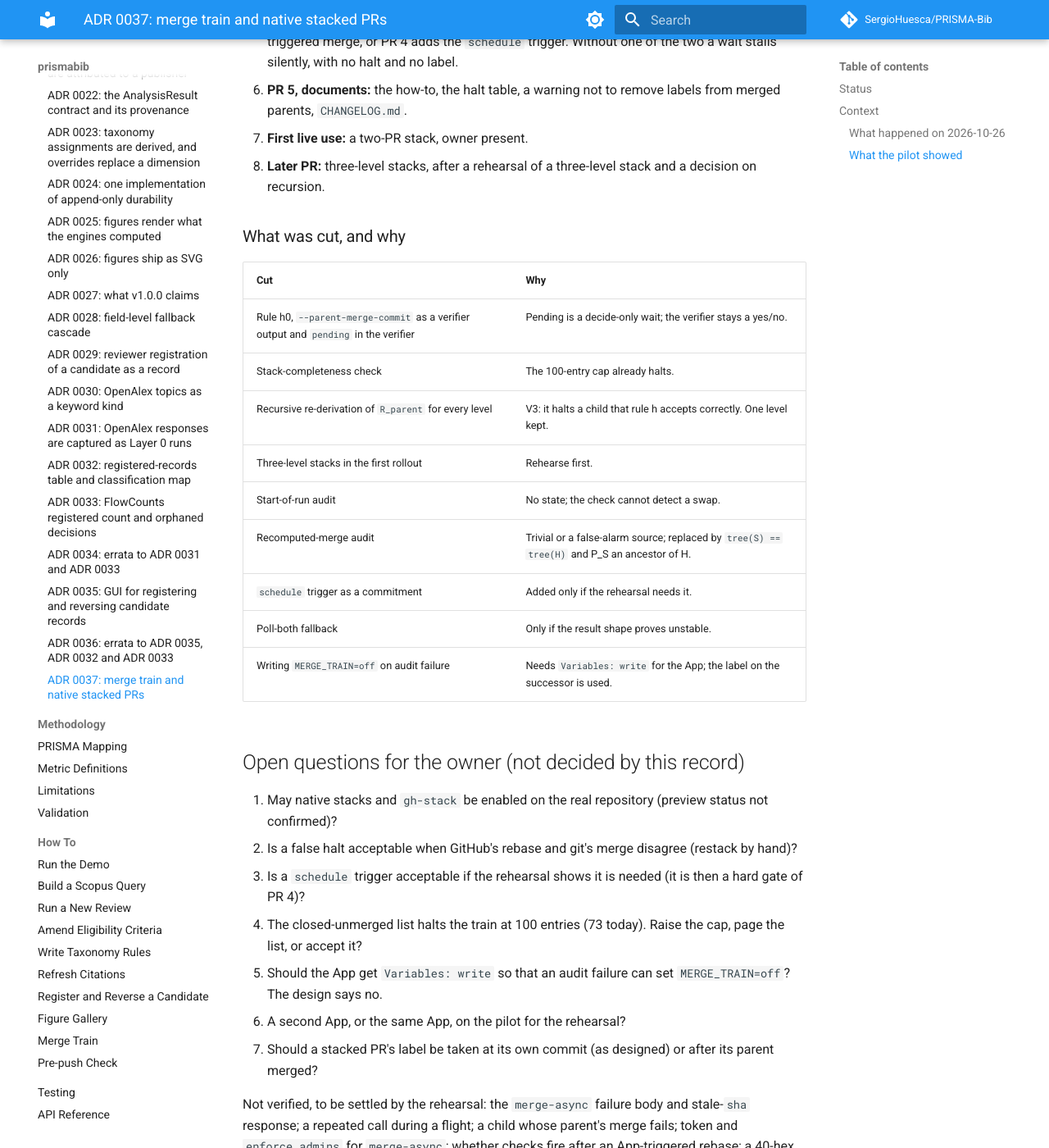
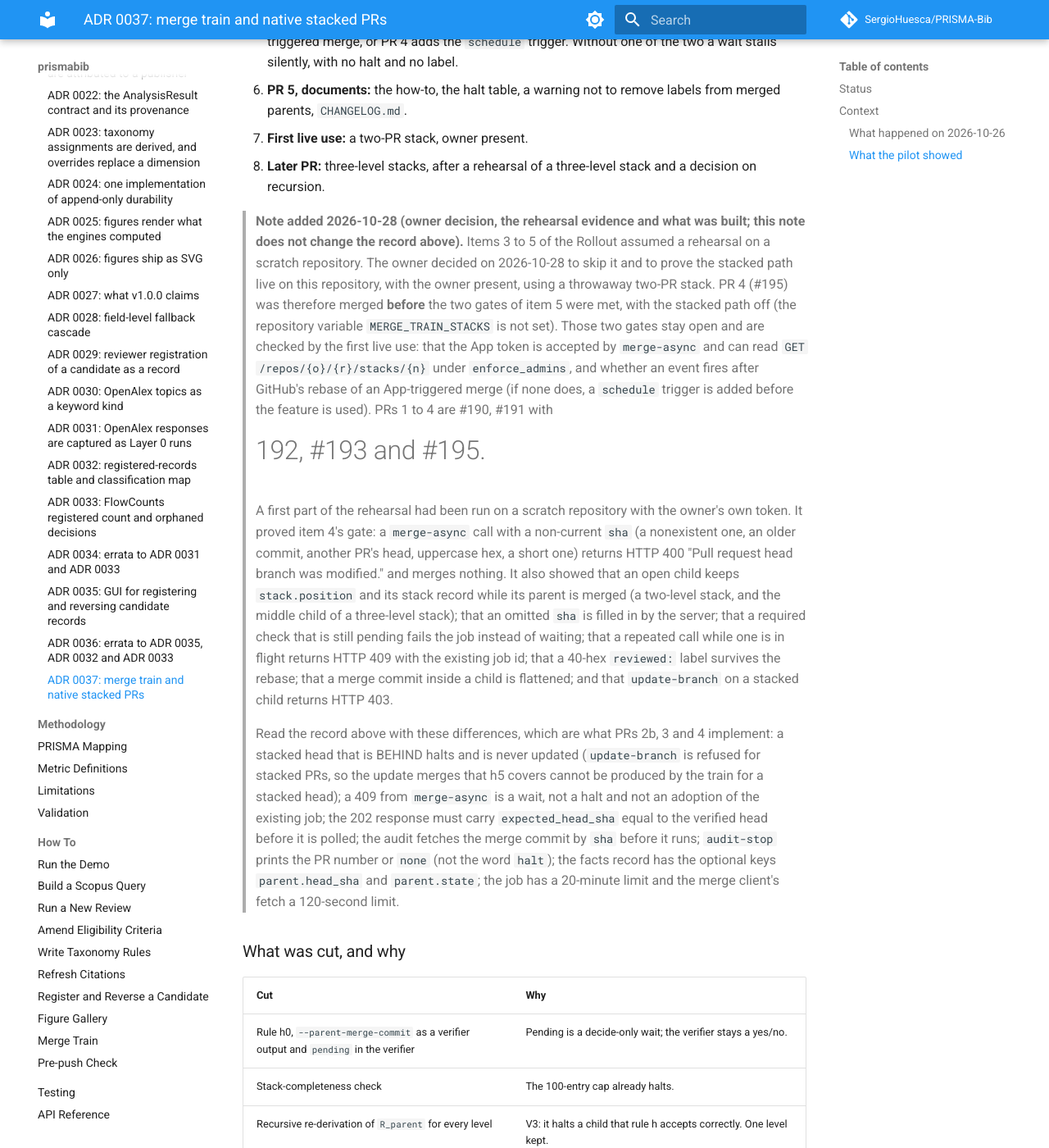
Before and after one commit to SergioHuesca/PRISMA-Bib, an MkDocs documentation site: the page built from docs/architecture/adr/0037-merge-train-and-native-stacked-prs.md, in a window 1280 px wide and 1400 px high, scrolled down 10826 px. Shown: the whole window at 82% size. Built offline with MkDocs 1.6.1 and Material for MkDocs 9.7.7, drawn with Linux system fonts in a browser that asks for light colours; comment, search, counter and statistics services are not loaded.

Commit message:
docs(adr): dated note under ADR 0037 (live test replaces the pilot rehearsal; what was built)
Owner-approved pointer note on a frozen ADR; the record above is not changed.

Co-Authored-By: Claude Sonnet 5.5 <noreply@anthropic.com>
Claude-Session: https://claude.ai/code/session_01QjNadz7h2UAZ2C2xhuaY8z

```diff
--- a/docs/architecture/adr/0037-merge-train-and-native-stacked-prs.md
+++ b/docs/architecture/adr/0037-merge-train-and-native-stacked-prs.md
@@ -318,6 +318,31 @@ Each PR is green on its own and changes nothing the train does until PR 4.
 7. **First live use:** a two-PR stack, owner present.
 8. **Later PR:** three-level stacks, after a rehearsal of a three-level stack and a decision on recursion.
 
+> **Note added 2026-10-28 (owner decision, the rehearsal evidence and what was built; this note does not change the record above).**
+> Items 3 to 5 of the Rollout assumed a rehearsal on a scratch repository. The owner decided on 2026-10-28 to skip it and to prove
+> the stacked path live on this repository, with the owner present, using a throwaway two-PR stack. PR 4 (#195) was therefore
+> merged **before** the two gates of item 5 were met, with the stacked path off (the repository variable `MERGE_TRAIN_STACKS` is
+> not set). Those two gates stay open and are checked by the first live use: that the App token is accepted by `merge-async` and
+> can read `GET /repos/{o}/{r}/stacks/{n}` under `enforce_admins`, and whether an event fires after GitHub's rebase of an
+> App-triggered merge (if none does, a `schedule` trigger is added before the feature is used). PRs 1 to 4 are #190, #191 with
+> #192, #193 and #195.
+>
+> A first part of the rehearsal had been run on a scratch repository with the owner's own token. It proved item 4's gate: a
+> `merge-async` call with a non-current `sha` (a nonexistent one, an older commit, another PR's head, uppercase hex, a short
+> one) returns HTTP 400 "Pull request head branch was modified." and merges nothing. It also showed that an open child keeps
+> `stack.position` and its stack record while its parent is merged (a two-level stack, and the middle child of a three-level
+> stack); that an omitted `sha` is filled in by the server; that a required check that is still pending fails the job instead of
+> waiting; that a repeated call while one is in flight returns HTTP 409 with the existing job id; that a 40-hex `reviewed:` label
+> survives the rebase; that a merge commit inside a child is flattened; and that `update-branch` on a stacked child returns
+> HTTP 403.
+>
+> Read the record above with these differences, which are what PRs 2b, 3 and 4 implement: a stacked head that is BEHIND halts
+> and is never updated (`update-branch` is refused for stacked PRs, so the update merges that h5 covers cannot be produced by the
+> train for a stacked head); a 409 from `merge-async` is a wait, not a halt and not an adoption of the existing job; the 202
+> response must carry `expected_head_sha` equal to the verified head before it is polled; the audit fetches the merge commit by
+> `sha` before it runs; `audit-stop` prints the PR number or `none` (not the word `halt`); the facts record has the optional keys
+> `parent.head_sha` and `parent.state`; the job has a 20-minute limit and the merge client's fetch a 120-second limit.
+
 ### What was cut, and why
 
 | Cut | Why |
```
